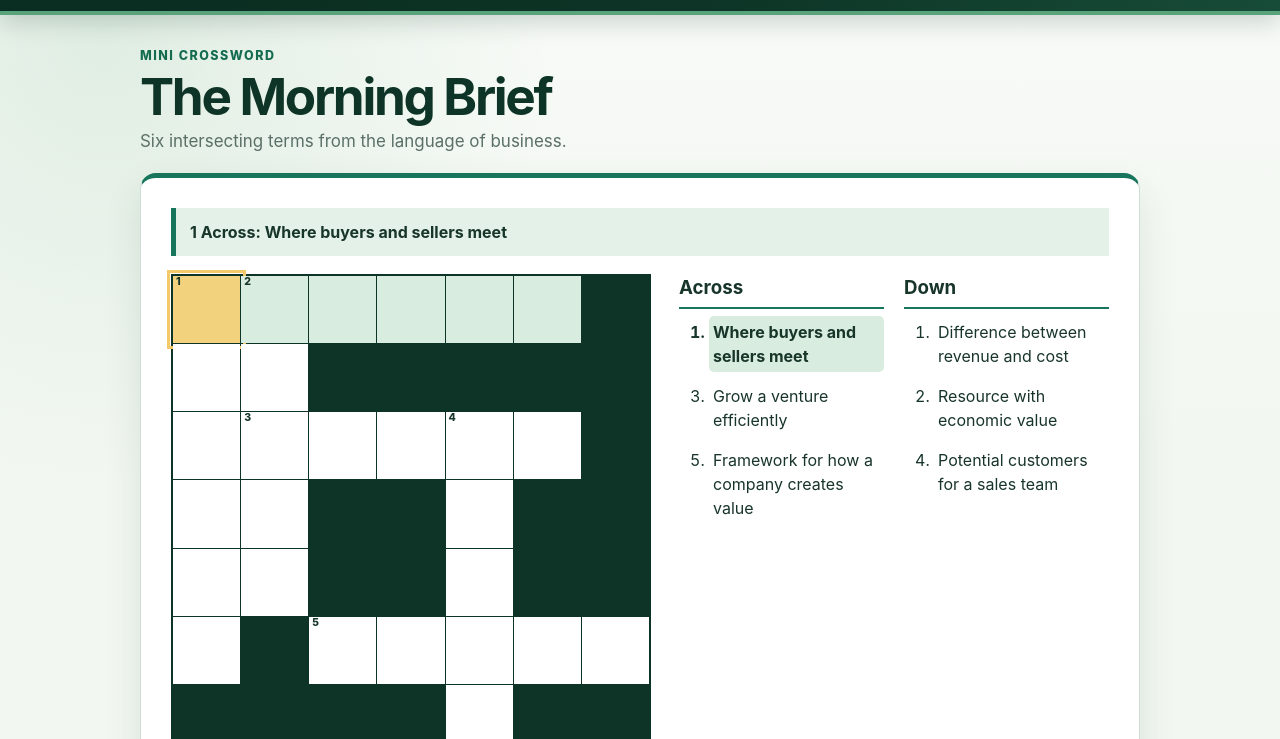
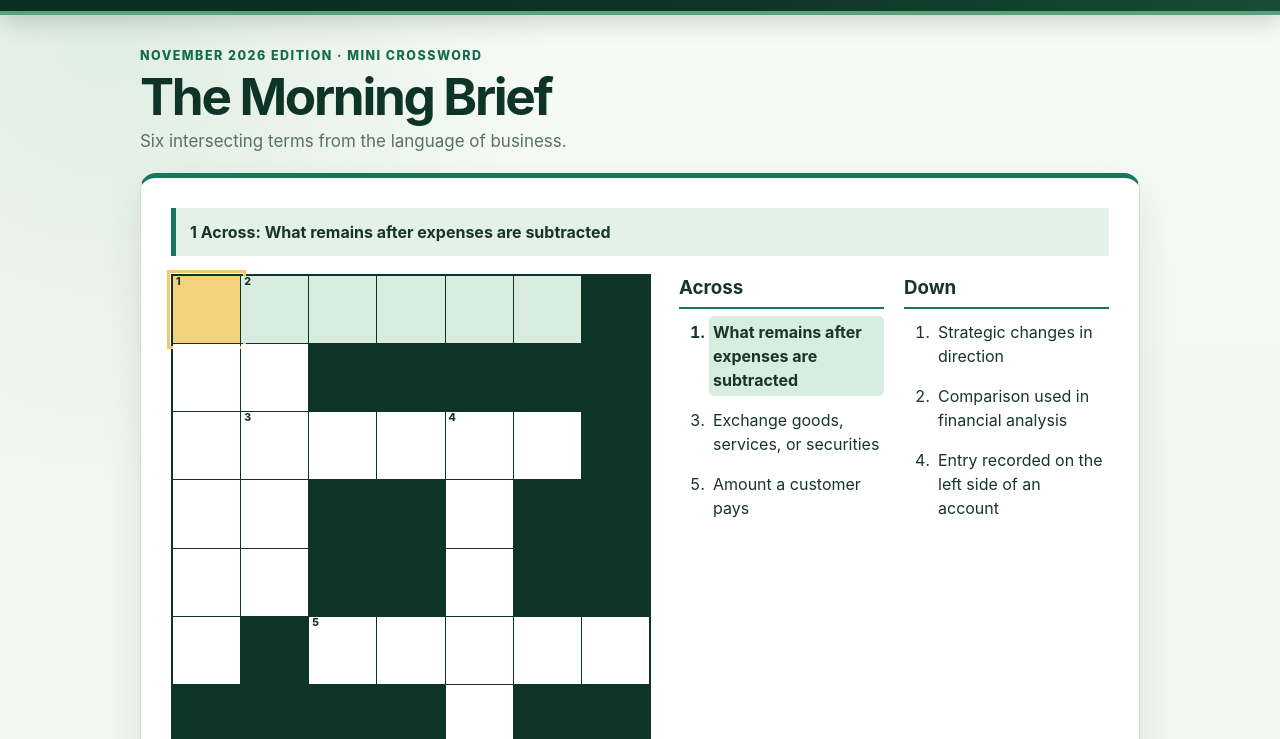
Before and after one commit to julienwallaceDOTdev/degrootecommercegames, a plain HTML site: page crossword.html in a window 1280 px wide. Shown: the part 61-800 px from the top of the page. Drawn offline with Linux system fonts and the light colour scheme.

Commit message:
Update games for November 2026 edition

```diff
--- a/crossword.html
+++ b/crossword.html
@@ -27,7 +27,7 @@
 
   <main class="page-shell" id="game">
     <section class="game-heading">
-      <p class="eyebrow">Mini crossword</p>
+      <p class="eyebrow">November 2026 edition · Mini crossword</p>
       <h1>The Morning Brief</h1>
       <p>Six intersecting terms from the language of business.</p>
     </section>
--- a/js/crossword.js
+++ b/js/crossword.js
@@ -4,15 +4,15 @@
   // EDITION CONTENT: Each answer is placed from its starting row/column.
   // Rows and columns are zero-based; answers must agree wherever they cross.
   const PUZZLE = {
-    edition: "Sample 01",
+    edition: "November 2026",
     size: 7,
     entries: [
-      { answer: "MARKET", row: 0, col: 0, direction: "across", clue: "Where buyers and sellers meet" },
-      { answer: "SCALE", row: 2, col: 1, direction: "across", clue: "Grow a venture efficiently" },
-      { answer: "MODEL", row: 5, col: 2, direction: "across", clue: "Framework for how a company creates value" },
-      { answer: "MARGIN", row: 0, col: 0, direction: "down", clue: "Difference between revenue and cost" },
-      { answer: "ASSET", row: 0, col: 1, direction: "down", clue: "Resource with economic value" },
-      { answer: "LEADS", row: 2, col: 4, direction: "down", clue: "Potential customers for a sales team" }
+      { answer: "PROFIT", row: 0, col: 0, direction: "across", clue: "What remains after expenses are subtracted" },
+      { answer: "TRADE", row: 2, col: 1, direction: "across", clue: "Exchange goods, services, or securities" },
+      { answer: "PRICE", row: 5, col: 2, direction: "across", clue: "Amount a customer pays" },
+      { answer: "PIVOTS", row: 0, col: 0, direction: "down", clue: "Strategic changes in direction" },
+      { answer: "RATIO", row: 0, col: 1, direction: "down", clue: "Comparison used in financial analysis" },
+      { answer: "DEBIT", row: 2, col: 4, direction: "down", clue: "Entry recorded on the left side of an account" }
     ]
   };
 
--- a/js/word-game.js
+++ b/js/word-game.js
@@ -2,7 +2,8 @@
   "use strict";
 
   // EDITION CONTENT: Change ANSWER and add any permitted guesses to ACCEPTED_WORDS.
-  const ANSWER = "PITCH";
+  const EDITION = "November 2026";
+  const ANSWER = "SHARE";
   const ACCEPTED_WORDS = new Set([
     "ADMIT", "AGENT", "AGILE", "ALIGN", "ALLOW", "APPLY", "AUDIT", "AWARE",
     "BOARD", "BONUS", "BRAIN", "BRAND", "BRIEF", "BUILD", "BUYER", "CAUSE",
@@ -169,7 +170,7 @@
     const rows = guesses.map(({ evaluation }) => evaluation.map((state) =>
       state === "correct" ? "🟩" : state === "present" ? "🟨" : "⬛").join(""));
     const score = guesses.at(-1)?.word === ANSWER ? `${guesses.length}/${MAX_ATTEMPTS}` : `X/${MAX_ATTEMPTS}`;
-    ClubGames.copyText(`Five by Five — Sample 01 ${score}\n${rows.join("\n")}\nDeGroote Commerce Society`, copyButton);
+    ClubGames.copyText(`Five by Five — ${EDITION} ${score}\n${rows.join("\n")}\nDeGroote Commerce Society`, copyButton);
   });
 
   buildGrid();
```
Also changed, not shown: connections.html (+1 -1 lines), index.html (+1 -1 lines), js/connections.js (+5 -5 lines), word-game.html (+1 -1 lines).
